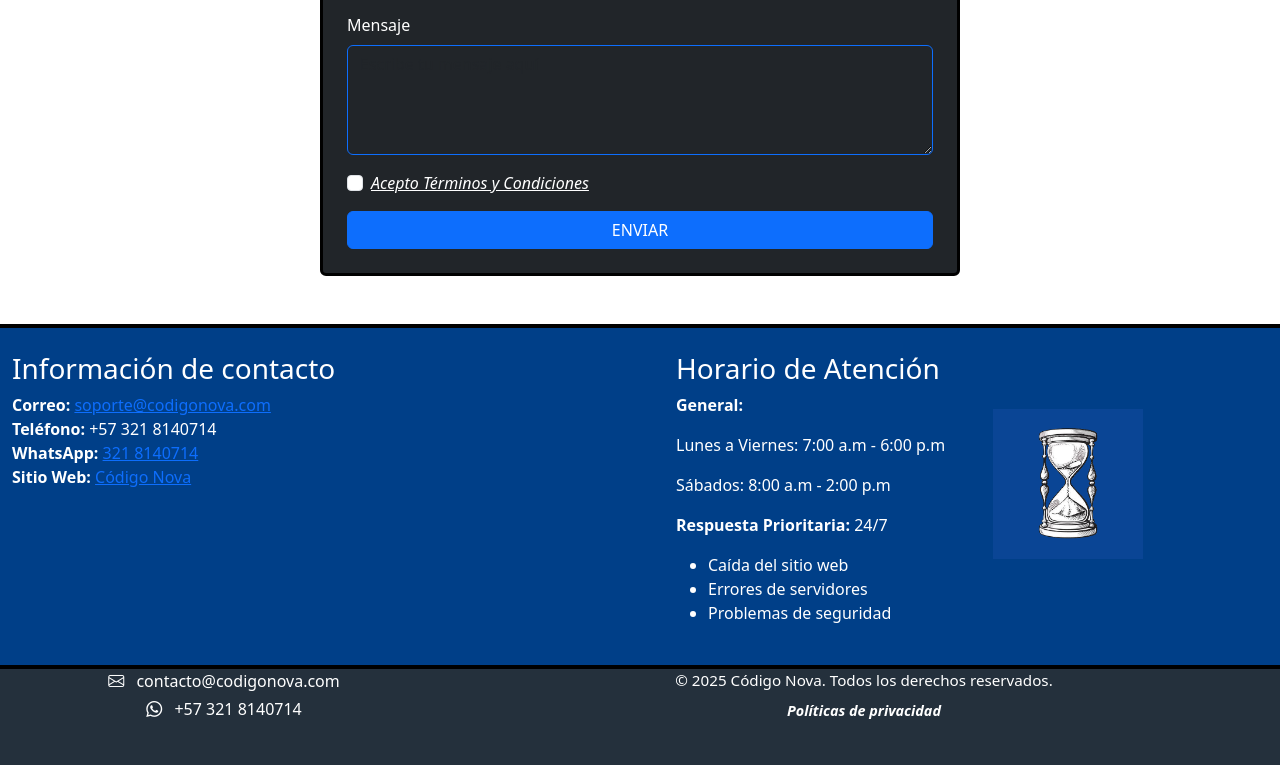
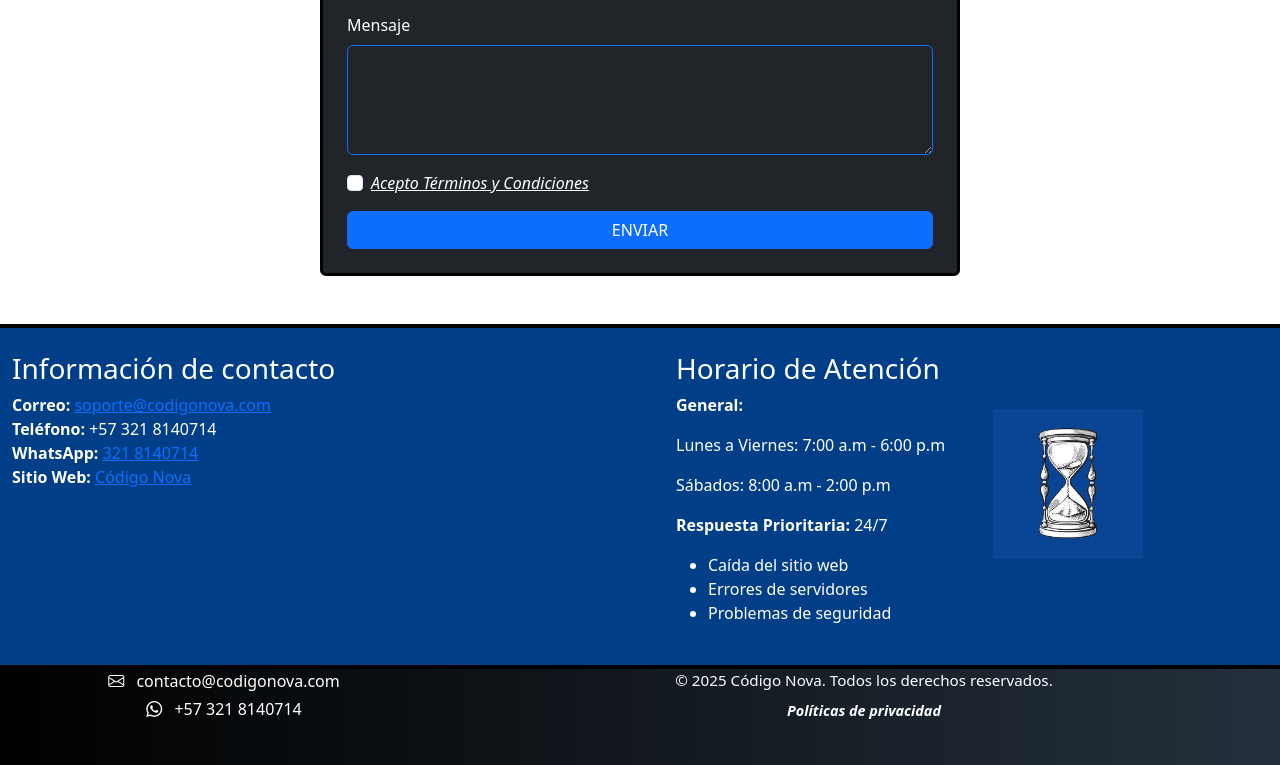
Before and after one commit to Samuel-05-coder/PreEntrega2---Marin, a plain HTML site: page pages/contacto.html in a window 1280 px wide. Shown: the part 745-1510 px from the top of the page. Drawn offline with nearby package versions, Linux system fonts and the light colour scheme.

Commit message:
Cambio fondo del footer

```diff
--- a/scss/footer.scss
+++ b/scss/footer.scss
@@ -1,5 +1,5 @@
 .footer-custom{
-    background-color: #24303c;
+    background-image: linear-gradient(to right, #000000, #24303c) ;
     color: white;
     height: 100px;
     width: 100%;
```
Also changed, not shown: css/footer.css, css/style.css.
